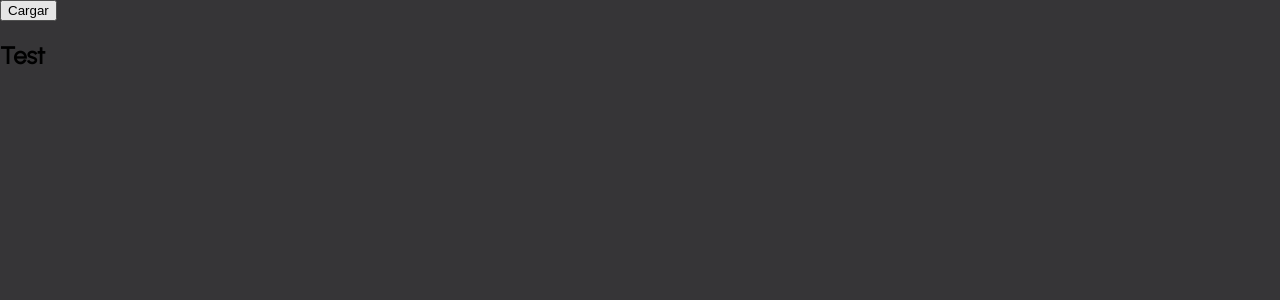
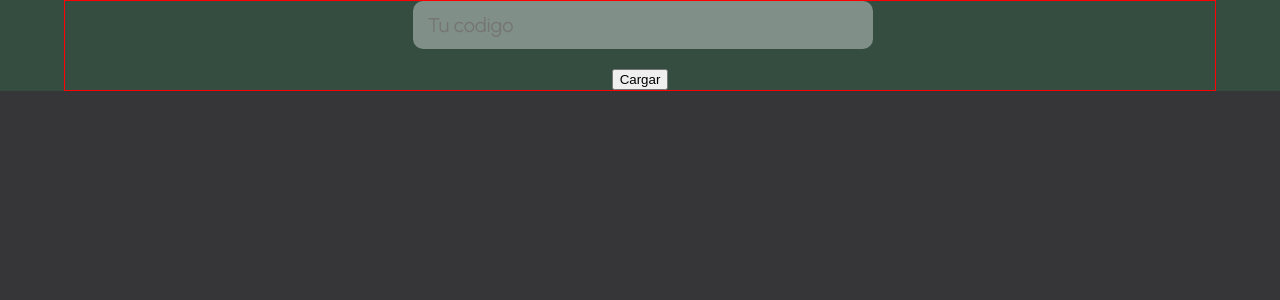
Before and after one commit to cristobalfallascr/expenseTracker-reactFrontEnd, a React (Create React App) app: page / in a window 1280 px wide. Shown: the top 300 px of the page. Built offline with nearby package versions, Linux system fonts and the light colour scheme.

Commit message:
added budget retrieval

```diff
--- a/src/budgets/pages/MyBudget.js
+++ b/src/budgets/pages/MyBudget.js
@@ -1,25 +1,44 @@
 import React, { Fragment, useState } from "react";
 import styles from "./MyBudget.module.css";
+import Input from "../../shared/Components/Input";
 
 const MyBudget = (props) => {
   const [budgetData, setBudgetData] = useState([]);
+  const [isLoaded, setisLoaded] = useState(false);
 
   const fetchBudget = async () => {
-
     const response = await fetch(
-      "http://172.31.189.100:8080/budgets/my-budgets"
+      "http://172.31.189.100:8080/budgets/my-budget"
     );
     const jsonData = await response.json();
-
+    setisLoaded(true);
     return setBudgetData(jsonData.budget);
   };
 
-  console.log(budgetData)
+  console.log(budgetData);
   return (
     <Fragment>
-      <section>
-        <button onClick={fetchBudget}>Cargar</button>
-        <h1>Test</h1>
+      <section className={styles["budget-container"]}>
+        {isLoaded ? (
+          <div>
+            <div className={styles["budget-title"]}>
+              <h1>{budgetData.title}</h1>
+            </div>
+            <p>Monto inicial {budgetData.budgetAmountAvailable}</p>
+            <p>Consumido {budgetData.budgetAmountUsed}</p>
+            <p>Disponible {budgetData.budgetAmountAvailable}</p>
+            <p>Compras {budgetData.expenseCount}</p>
+          </div>
+        ) : (
+          <div className={styles["budget-actions"]}>
+            <Input
+              inputType="input"
+              type="text"
+              placeholder="Tu codigo"
+            ></Input>
+            <button onClick={fetchBudget}>Cargar</button>
+          </div>
+        )}
       </section>
     </Fragment>
   );
--- a/src/budgets/pages/MyBudget.module.css
+++ b/src/budgets/pages/MyBudget.module.css
@@ -16,3 +16,23 @@
   .col-10 {width: 83.33%;}
   .col-11 {width: 91.66%;}
   .col-12 {width: 100%;}
+
+  .budget-container{
+    background-color: #2fbf702c;
+
+  }
+
+  .budget-title{
+    background-color: #2FBF71;
+    margin:auto;
+    color: white
+  }
+
+  .budget-actions{
+    text-align: center;
+    margin: auto;
+    border: 1px solid red;
+    display: block;
+
+    width:90%
+  }
--- a/src/shared/Components/Input.js
+++ b/src/shared/Components/Input.js
@@ -10,6 +10,7 @@ const Input = (props) => {
           className={styles.input}
           type={props.type}
           value={props.value}
+          placeholder={props.placeholder}
           onChange={props.onChange}
         >
           {props.children}
```
